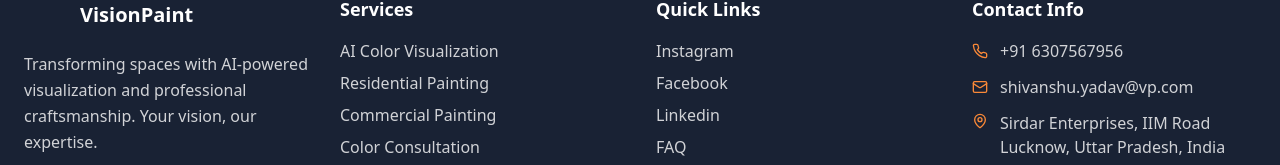
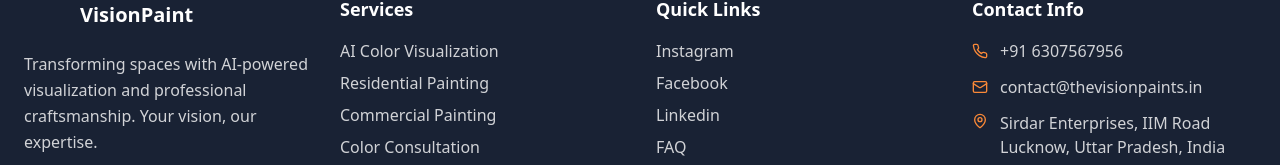
Before and after one commit to shivanshu311125-coder/VisionPaints, a React (Vite) app: page / in a window 1280 px wide. Shown: the part 7254-7419 px from the top of the page. Built offline with nearby package versions, Linux system fonts and the light colour scheme; grey boxes are pictures that could not be loaded.

Commit message:
emial change

```diff
--- a/src/components/Footer.tsx
+++ b/src/components/Footer.tsx
@@ -82,7 +82,7 @@ const Footer = () => {
               </div>
               <div className="flex items-center gap-3">
                 <Mail className="w-4 h-4 text-secondary" />
-                <span>shivanshu.yadav@vp.com</span>
+                <span>contact@thevisionpaints.in</span>
               </div>
               <div className="flex items-start gap-3">
                 <MapPin className="w-4 h-4 text-secondary flex-shrink-0 mt-0.5" />
```
